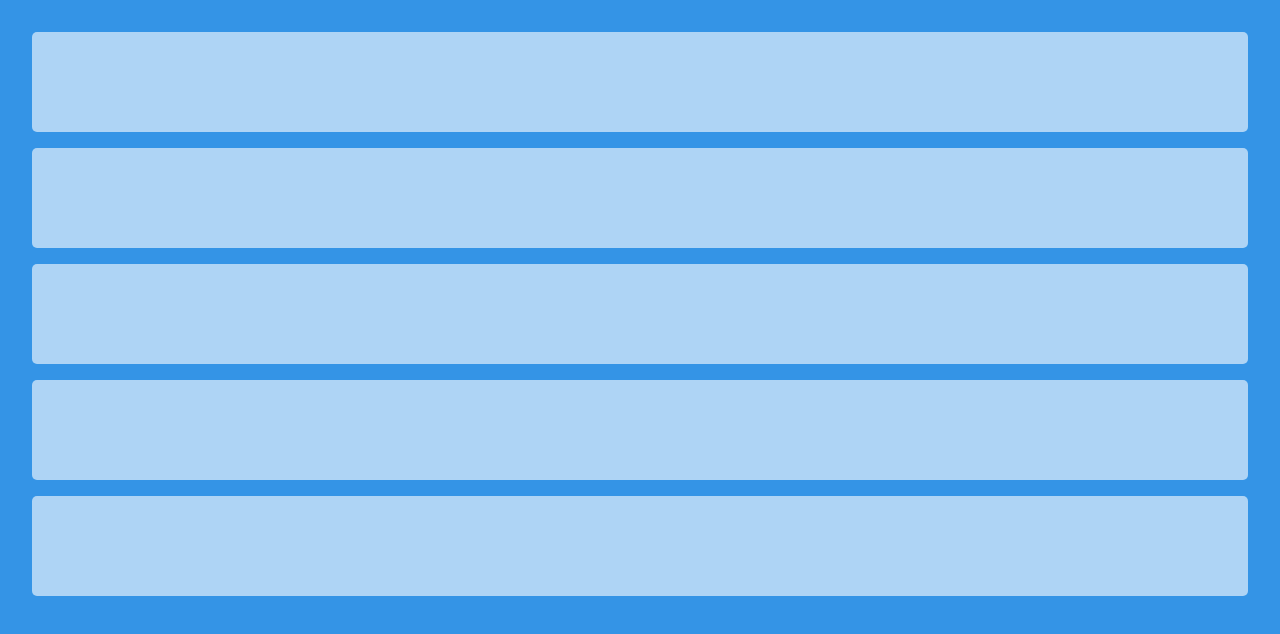
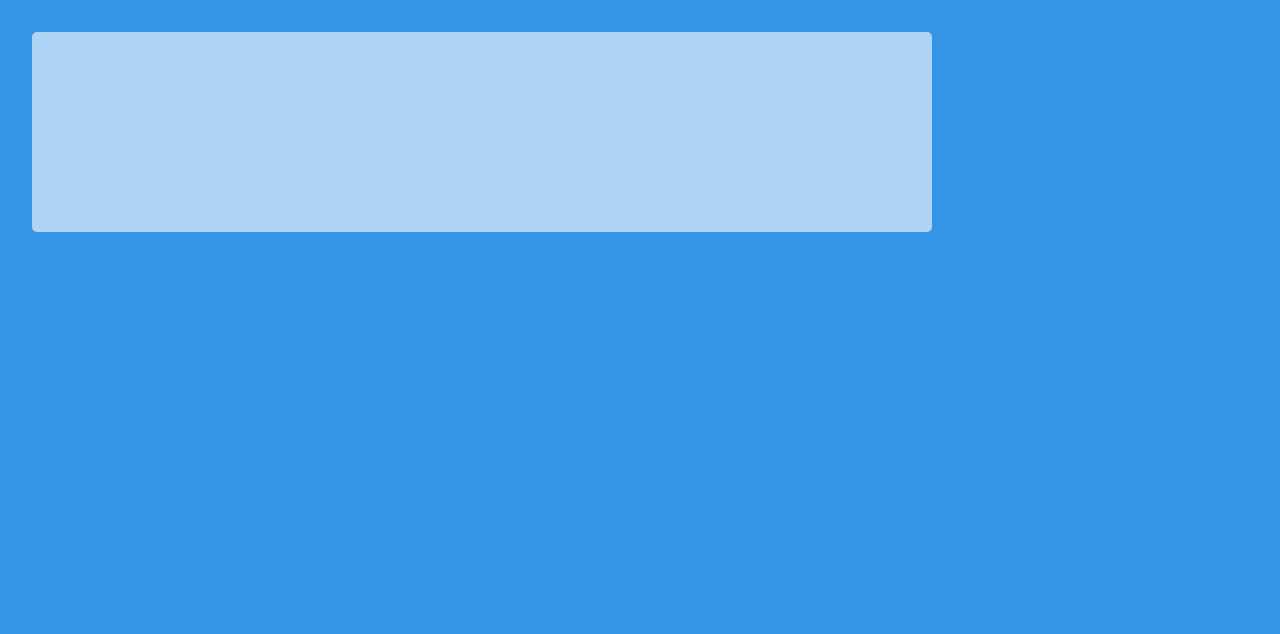
Before and after one commit to jxhnlcs/CssGridLayout, a plain HTML site: page index.html in a window 1280 px wide. Drawn offline with Linux system fonts and the light colour scheme.

Commit message:
preparando

```diff
--- a/index.html
+++ b/index.html
@@ -9,10 +9,6 @@
 <body>
   <div class="container">
     <div class="item"></div>
-    <div class="item"></div>
-    <div class="item"></div>
-    <div class="item"></div>
-    <div class="item"></div>
   </div>
 </body>
 </html>
--- a/style.css
+++ b/style.css
@@ -13,8 +13,7 @@ body{
 
 .container{
   display: grid;
-  grid-auto-columns: 1fr;
-  grid-auto-rows: 100px;
-  grid-template-rows: repeat(5, 100px );
+  grid-template-columns: 900px;
+  grid-template-rows: 200px;
   grid-gap: 1rem;
 }
```
